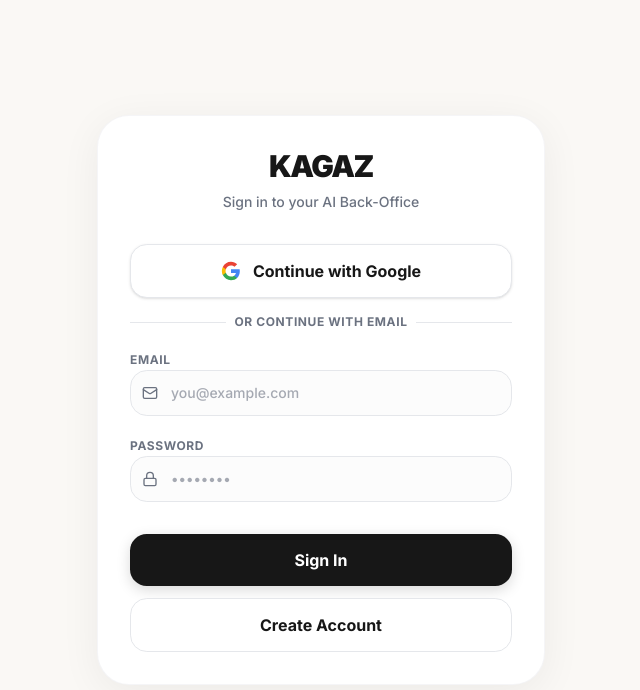
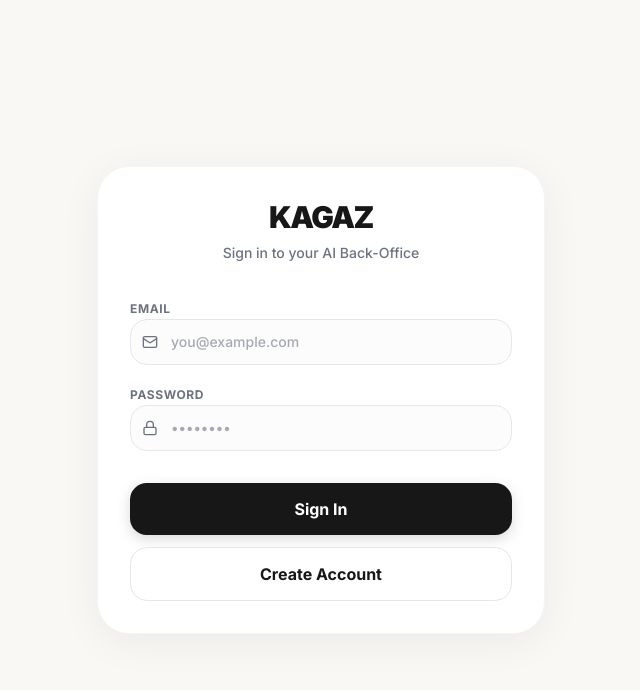
Before and after one commit to Karan-Raj-KR/Client-Onboarding-Manager, a Next.js app: page /login in a window 1280 px wide. Shown: the top 690 px of the page, without its empty margins (319-959 px from the left). Built offline with nearby package versions, Linux system fonts and the light colour scheme; no server answers.

Commit message:
refactor: remove Google OAuth authentication and associated callback route

```diff
--- a/src/app/auth/callback/route.ts
+++ /dev/null
@@ -1,41 +0,0 @@
-import { NextResponse } from 'next/server';
-import { createServerClient } from '@supabase/ssr';
-import { cookies } from 'next/headers';
-
-export async function GET(request: Request) {
-  const { searchParams, origin } = new URL(request.url);
-  const code = searchParams.get('code');
-  const next = searchParams.get('next') ?? '/';
-
-  if (code) {
-    const cookieStore = await cookies();
-    const supabase = createServerClient(
-      process.env.NEXT_PUBLIC_SUPABASE_URL!,
-      process.env.NEXT_PUBLIC_SUPABASE_ANON_KEY!,
-      {
-        cookies: {
-          getAll() {
-            return cookieStore.getAll();
-          },
-          setAll(cookiesToSet) {
-            try {
-              cookiesToSet.forEach(({ name, value, options }) =>
-                cookieStore.set(name, value, options)
-              );
-            } catch {
-              // The `setAll` method was called from a Server Component.
-              // This can be ignored if you have middleware refreshing user sessions.
-            }
-          },
-        },
-      }
-    );
-
-    const { error } = await supabase.auth.exchangeCodeForSession(code);
-    if (!error) {
-      return NextResponse.redirect(`${origin}${next}`);
-    }
-  }
-
-  return NextResponse.redirect(`${origin}/login?error=auth_callback_failed`);
-}
--- a/src/app/login/page.tsx
+++ b/src/app/login/page.tsx
@@ -63,22 +63,6 @@
     }
   };
 
-  const handleGoogleSignIn = async () => {
-    setLoading(true);
-    setError(null);
-    const { error } = await supabase.auth.signInWithOAuth({
-      provider: 'google',
-      options: {
-        redirectTo: `${window.location.origin}/auth/callback`,
-      },
-    });
-
-    if (error) {
-      setError(error.message);
-      setLoading(false);
-    }
-  };
-
   return (
     <div className="min-h-screen flex items-center justify-center p-4">
       <div className="bg-white rounded-[2rem] shadow-[0_8px_40px_rgb(0,0,0,0.06)] border border-border/40 p-8 w-full max-w-md animate-in fade-in zoom-in-95 duration-500">
@@ -95,33 +79,7 @@
           </div>
         )}
 
-        <div className="space-y-4">
-          <button
-            type="button"
-            onClick={handleGoogleSignIn}
-            disabled={loading}
-            className="w-full py-3.5 px-6 bg-white hover:bg-neutral-50 text-neutral-900 font-bold rounded-xl border border-border transition-all active:scale-95 disabled:opacity-50 disabled:pointer-events-none flex items-center justify-center space-x-3 shadow-sm"
-          >
-            <svg viewBox="0 0 24 24" className="w-5 h-5" fill="none" xmlns="http://www.w3.org/2000/svg">
-              <path d="M22.56 12.25c0-.78-.07-1.53-.2-2.25H12v4.26h5.92c-.26 1.37-1.04 2.53-2.21 3.31v2.77h3.57c2.08-1.92 3.28-4.74 3.28-8.09z" fill="#4285F4"/>
-              <path d="M12 23c2.97 0 5.46-.98 7.28-2.66l-3.57-2.77c-.98.66-2.23 1.06-3.71 1.06-2.86 0-5.29-1.93-6.16-4.53H2.18v2.84C3.99 20.53 7.7 23 12 23z" fill="#34A853"/>
-              <path d="M5.84 14.09c-.22-.66-.35-1.36-.35-2.09s.13-1.43.35-2.09V7.07H2.18C1.43 8.55 1 10.22 1 12s.43 3.45 1.18 4.93l2.85-2.22.81-.62z" fill="#FBBC05"/>
-              <path d="M12 5.38c1.62 0 3.06.56 4.21 1.64l3.15-3.15C17.45 2.09 14.97 1 12 1 7.7 1 3.99 3.47 2.18 7.07l3.66 2.84c.87-2.6 3.3-4.53 6.16-4.53z" fill="#EA4335"/>
-            </svg>
-            <span>Continue with Google</span>
-          </button>
-
-          <div className="relative">
-            <div className="absolute inset-0 flex items-center">
-              <span className="w-full border-t border-border" />
-            </div>
-            <div className="relative flex justify-center text-xs uppercase">
-              <span className="bg-white px-2 text-muted-foreground font-bold tracking-wider">Or continue with email</span>
-            </div>
-          </div>
-        </div>
-
-        <form onSubmit={handleSignIn} className="space-y-4 mt-4">
+        <form onSubmit={handleSignIn} className="space-y-4">
           <div className="space-y-1.5">
             <label className="text-xs font-bold text-muted-foreground uppercase tracking-wider">Email</label>
             <div className="relative">
```
